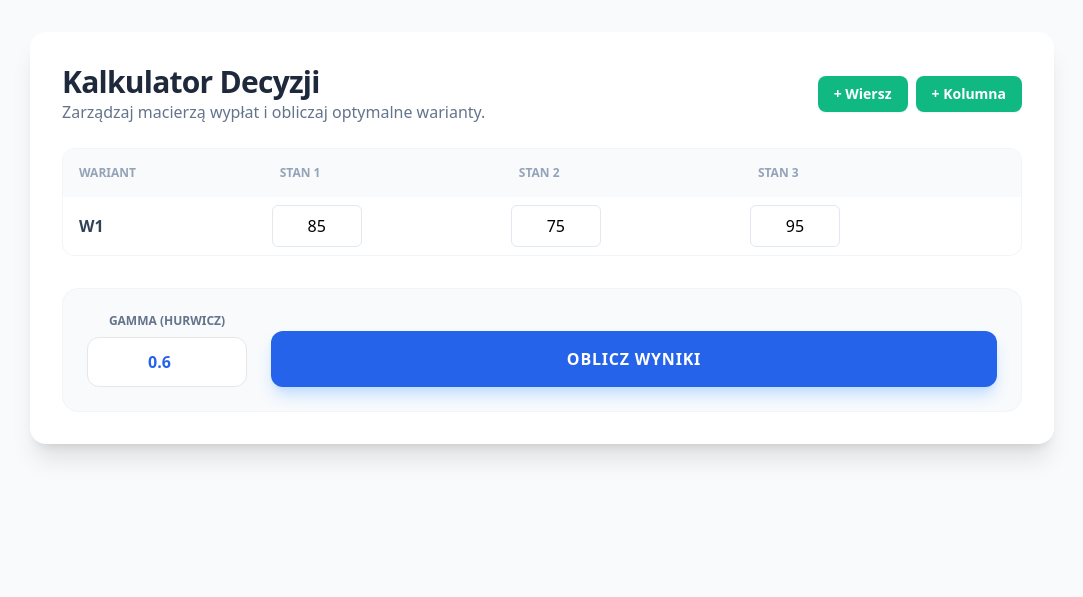
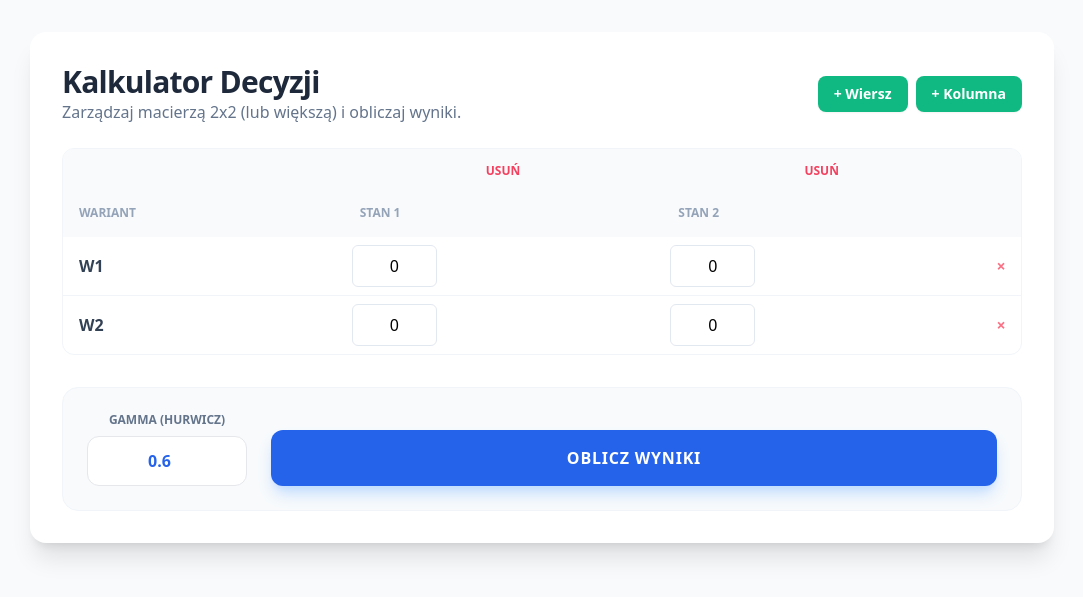
Before and after one commit to podsiadlojakub6-alt/program-bo, a Flask app: page / in a window 1280 px wide. Shown: the top 597 px of the page, without its empty margins (98-1181 px from the left). Run offline with Flask 3, Linux system fonts and the light colour scheme; some libraries are stand-ins or nearby versions.

Commit message:
Update index.html

```diff
--- a/templates/index.html
+++ b/templates/index.html
@@ -6,8 +6,8 @@
     <title>Kalkulator Decyzji BO</title>
     <script src="https://cdn.tailwindcss.com"></script>
     <style>
-        .input-cell { width: 90px; text-align: center; border: 1px solid #e2e8f0; padding: 8px; border-radius: 6px; }
-        .input-cell:focus { outline: 2px solid #3b82f6; border-color: transparent; box-shadow: 0 0 10px rgba(59, 130, 246, 0.2); }
+        .input-cell { width: 85px; text-align: center; border: 1px solid #e2e8f0; padding: 8px; border-radius: 6px; }
+        .input-cell:focus { outline: 2px solid #3b82f6; border-color: transparent; }
         .btn-action { transition: all 0.2s; }
         .btn-action:hover { transform: translateY(-1px); }
     </style>
@@ -17,7 +17,7 @@
         <div class="flex justify-between items-center mb-6">
             <div>
                 <h1 class="text-3xl font-extrabold text-slate-800 tracking-tight">Kalkulator Decyzji</h1>
-                <p class="text-slate-500">Zarządzaj macierzą wypłat i obliczaj optymalne warianty.</p>
+                <p class="text-slate-500">Zarządzaj macierzą 2x2 (lub większą) i obliczaj wyniki.</p>
             </div>
             <div class="flex gap-2">
                 <button onclick="addRow()" type="button" class="btn-action bg-emerald-500 hover:bg-emerald-600 text-white px-4 py-2 rounded-lg text-sm font-bold shadow-sm">+ Wiersz</button>
@@ -25,25 +25,33 @@
             </div>
         </div>
 
-        <form method="POST">
+        <form method="POST" id="matrixForm">
             <div class="overflow-x-auto mb-8 border border-slate-100 rounded-xl">
                 <table id="matrixTable" class="w-full text-left">
                     <thead class="bg-slate-50">
+                        <tr id="deleteHeaderRow">
+                            <th class="p-2"></th> <th class="p-2 text-center"><button type="button" onclick="removeColumn(1)" class="text-rose-500 hover:text-rose-700 text-xs font-bold">USUŃ</button></th>
+                            <th class="p-2 text-center"><button type="button" onclick="removeColumn(2)" class="text-rose-500 hover:text-rose-700 text-xs font-bold">USUŃ</button></th>
+                            <th class="p-2"></th> </tr>
                         <tr id="headerRow">
                             <th class="p-4 text-xs font-bold text-slate-400 uppercase">Wariant</th>
                             <th class="p-4 text-xs font-bold text-slate-400 uppercase">Stan 1</th>
                             <th class="p-4 text-xs font-bold text-slate-400 uppercase">Stan 2</th>
-                            <th class="p-4 text-xs font-bold text-slate-400 uppercase">Stan 3</th>
                             <th class="p-4 text-xs font-bold text-slate-400 uppercase w-10"></th>
                         </tr>
                     </thead>
                     <tbody id="tableBody" class="divide-y divide-slate-100">
                         <tr>
                             <td class="p-4 font-bold text-slate-700">W1</td>
-                            <td class="p-2"><input type="text" name="cell_0_0" class="input-cell" value="85"></td>
-                            <td class="p-2"><input type="text" name="cell_0_1" class="input-cell" value="75"></td>
-                            <td class="p-2"><input type="text" name="cell_0_2" class="input-cell" value="95"></td>
-                            <td class="p-2"></td>
+                            <td class="p-2"><input type="text" name="cell_0_0" class="input-cell" value="0"></td>
+                            <td class="p-2"><input type="text" name="cell_0_1" class="input-cell" value="0"></td>
+                            <td class="p-2 text-center"><button type="button" onclick="removeRow(this)" class="text-rose-400 hover:text-rose-600 font-bold">×</button></td>
+                        </tr>
+                        <tr>
+                            <td class="p-4 font-bold text-slate-700">W2</td>
+                            <td class="p-2"><input type="text" name="cell_1_0" class="input-cell" value="0"></td>
+                            <td class="p-2"><input type="text" name="cell_1_1" class="input-cell" value="0"></td>
+                            <td class="p-2 text-center"><button type="button" onclick="removeRow(this)" class="text-rose-400 hover:text-rose-600 font-bold">×</button></td>
                         </tr>
                     </tbody>
                 </table>
@@ -65,63 +73,112 @@
             <div class="p-5 rounded-2xl bg-white border-2 border-blue-100 shadow-sm">
                 <p class="text-blue-500 font-bold text-xs uppercase mb-1">Wald (Maximin)</p>
                 <p class="text-2xl font-black text-slate-800">Wariant {{ results.wald.idx }}</p>
-                <p class="text-sm text-slate-400">Wynik: {{ results.wald.val }}</p>
+                <p class="text-sm text-slate-400 font-medium">Wynik: {{ results.wald.val }}</p>
             </div>
             <div class="p-5 rounded-2xl bg-white border-2 border-emerald-100 shadow-sm">
                 <p class="text-emerald-500 font-bold text-xs uppercase mb-1">Hurwicz</p>
                 <p class="text-2xl font-black text-slate-800">Wariant {{ results.hurwicz.idx }}</p>
-                <p class="text-sm text-slate-400">Wynik: {{ results.hurwicz.val }}</p>
+                <p class="text-sm text-slate-400 font-medium">Wynik: {{ results.hurwicz.val }}</p>
             </div>
             <div class="p-5 rounded-2xl bg-white border-2 border-purple-100 shadow-sm">
-                <p class="text-purple-500 font-bold text-xs uppercase mb-1">Bayes (Laplace)</p>
+                <p class="text-purple-500 font-bold text-xs uppercase mb-1">Bayes (A)</p>
                 <p class="text-2xl font-black text-slate-800">Wariant {{ results.bayes.idx }}</p>
-                <p class="text-sm text-slate-400">Średnia: {{ results.bayes.val }}</p>
+                <p class="text-sm text-slate-400 font-medium">Średnia: {{ results.bayes.val }}</p>
             </div>
             <div class="p-5 rounded-2xl bg-white border-2 border-rose-100 shadow-sm">
                 <p class="text-rose-500 font-bold text-xs uppercase mb-1">Savage</p>
                 <p class="text-2xl font-black text-slate-800">Wariant {{ results.savage.idx }}</p>
-                <p class="text-sm text-slate-400">Min. Strata: {{ results.savage.val }}</p>
+                <p class="text-sm text-slate-400 font-medium">Strata: {{ results.savage.val }}</p>
             </div>
         </div>
         {% endif %}
     </div>
 
     <script>
-        let rowCount = 1;
-        let colCount = 3;
+        function updateNames() {
+            // Aktualizacja nazw wierszy W1, W2...
+            const rows = document.querySelectorAll('#tableBody tr');
+            rows.forEach((row, i) => {
+                row.cells[0].innerText = 'W' + (i + 1);
+                // Aktualizacja atrybutów name dla inputów
+                const inputs = row.querySelectorAll('input');
+                inputs.forEach((input, j) => {
+                    input.name = `cell_${i}_${j}`;
+                });
+            });
+            // Aktualizacja nazw kolumn Stan 1, Stan 2...
+            const headerCells = document.querySelectorAll('#headerRow th');
+            for(let i = 1; i < headerCells.length - 1; i++) {
+                headerCells[i].innerText = 'Stan ' + i;
+            }
+        }
 
         function addRow() {
             const body = document.getElementById('tableBody');
+            const colCount = document.getElementById('headerRow').cells.length - 2;
             const row = document.createElement('tr');
-            row.className = "divide-x divide-transparent";
-            let cells = `<td class="p-4 font-bold text-slate-700">W${rowCount + 1}</td>`;
+            let cells = `<td class="p-4 font-bold text-slate-700"></td>`;
             for (let i = 0; i < colCount; i++) {
-                cells += `<td class="p-2"><input type="text" name="cell_${rowCount}_${i}" class="input-cell" value="0"></td>`;
+                cells += `<td class="p-2"><input type="text" class="input-cell" value="0"></td>`;
             }
-            cells += `<td class="p-2 text-center"><button onclick="this.parentElement.parentElement.remove()" class="text-rose-400 hover:text-rose-600 font-bold">×</button></td>`;
+            cells += `<td class="p-2 text-center"><button type="button" onclick="removeRow(this)" class="text-rose-400 hover:text-rose-600 font-bold">×</button></td>`;
             row.innerHTML = cells;
             body.appendChild(row);
-            rowCount++;
+            updateNames();
         }
 
         function addColumn() {
+            const delHeader = document.getElementById('deleteHeaderRow');
+            const header = document.getElementById('headerRow');
+            const rows = document.querySelectorAll('#tableBody tr');
+            const newColIdx = header.cells.length - 1;
+
+            // Przycisk usuwania kolumny
+            const thDel = document.createElement('th');
+            thDel.className = "p-2 text-center";
+            thDel.innerHTML = `<button type="button" onclick="removeColumn(${newColIdx})" class="text-rose-500 hover:text-rose-700 text-xs font-bold">USUŃ</button>`;
+            delHeader.insertBefore(thDel, delHeader.lastElementChild);
+
+            // Nagłówek "Stan X"
+            const th = document.createElement('th');
+            th.className = "p-4 text-xs font-bold text-slate-400 uppercase";
+            header.insertBefore(th, header.lastElementChild);
+
+            // Komórki w wierszach
+            rows.forEach(row => {
+                const td = document.createElement('td');
+                td.className = "p-2";
+                td.innerHTML = `<input type="text" class="input-cell" value="0">`;
+                row.insertBefore(td, row.lastElementChild);
+            });
+            updateNames();
+        }
+
+        function removeRow(btn) {
+            const rows = document.querySelectorAll('#tableBody tr');
+            if (rows.length > 1) {
+                btn.parentElement.parentElement.remove();
+                updateNames();
+            }
+        }
+
+        function removeColumn(index) {
+            const delHeader = document.getElementById('deleteHeaderRow');
             const header = document.getElementById('headerRow');
             const rows = document.querySelectorAll('#tableBody tr');
 
-            // Add Header
-            const th = document.createElement('th');
-            th.className = "p-4 text-xs font-bold text-slate-400 uppercase";
-            th.innerText = `Stan ${colCount + 1}`;
-            header.insertBefore(th, header.lastElementChild);
+            if (header.cells.length > 3) { // Blokada usuwania jeśli zostaje 1 kolumna
+                delHeader.deleteCell(index);
+                header.deleteCell(index);
+                rows.forEach(row => row.deleteCell(index));
 
-            // Add Cells to each row
-            rows.forEach((row, index) => {
-                const td = document.createElement('td');
-                td.className = "p-2";
-                td.innerHTML = `<input type="text" name="cell_${index}_${colCount}" class="input-cell" value="0">`;
-                row.insertBefore(td, row.lastElementChild);
-            });
-            colCount++;
+                // Aktualizacja funkcji onclick dla pozostałych przycisków usuwania kolumn
+                const delButtons = delHeader.querySelectorAll('button');
+                delButtons.forEach((btn, i) => {
+                    btn.setAttribute('onclick', `removeColumn(${i + 1})`);
+                });
+                updateNames();
+            }
         }
     </script>
 </body>
```
